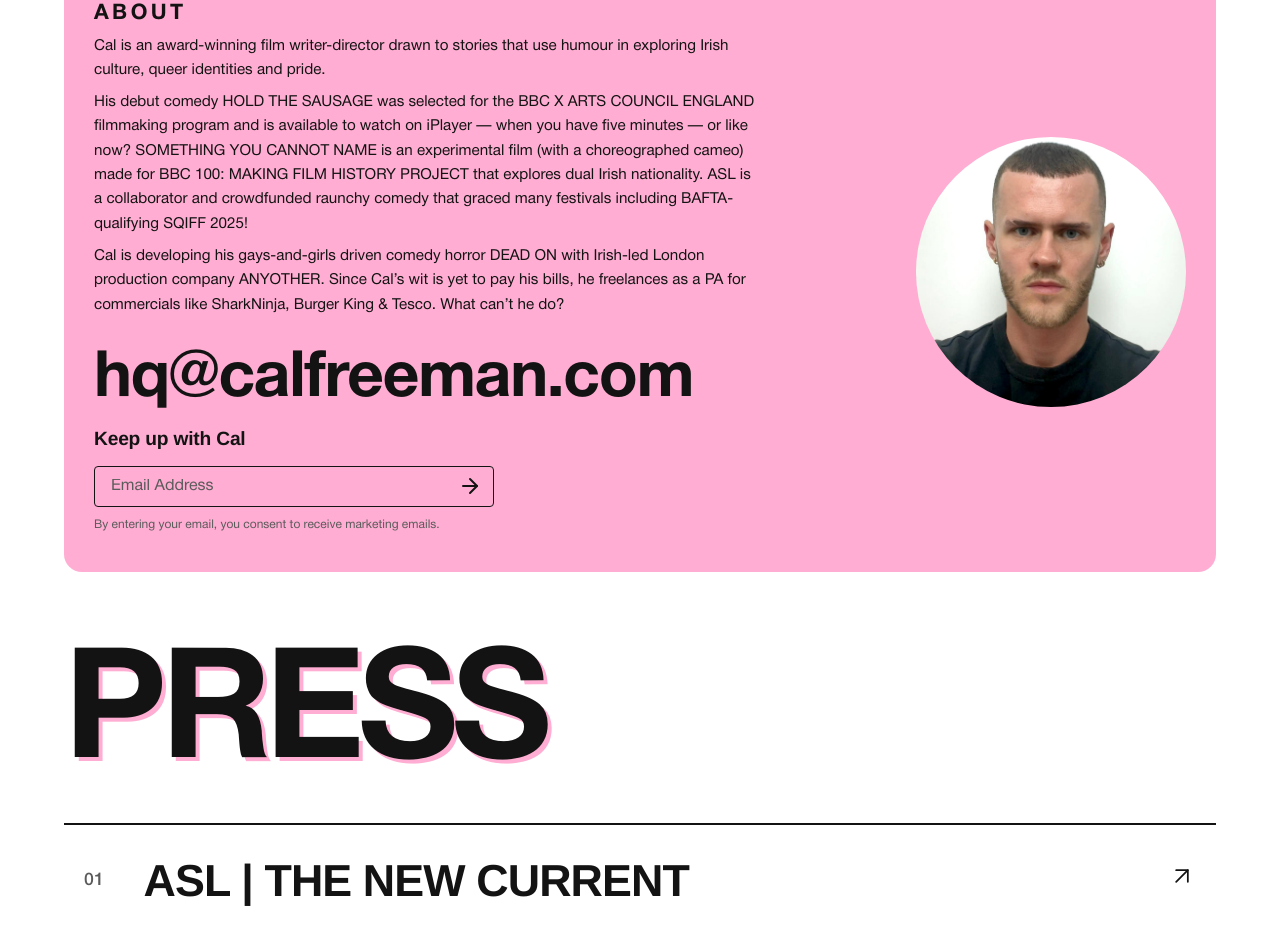
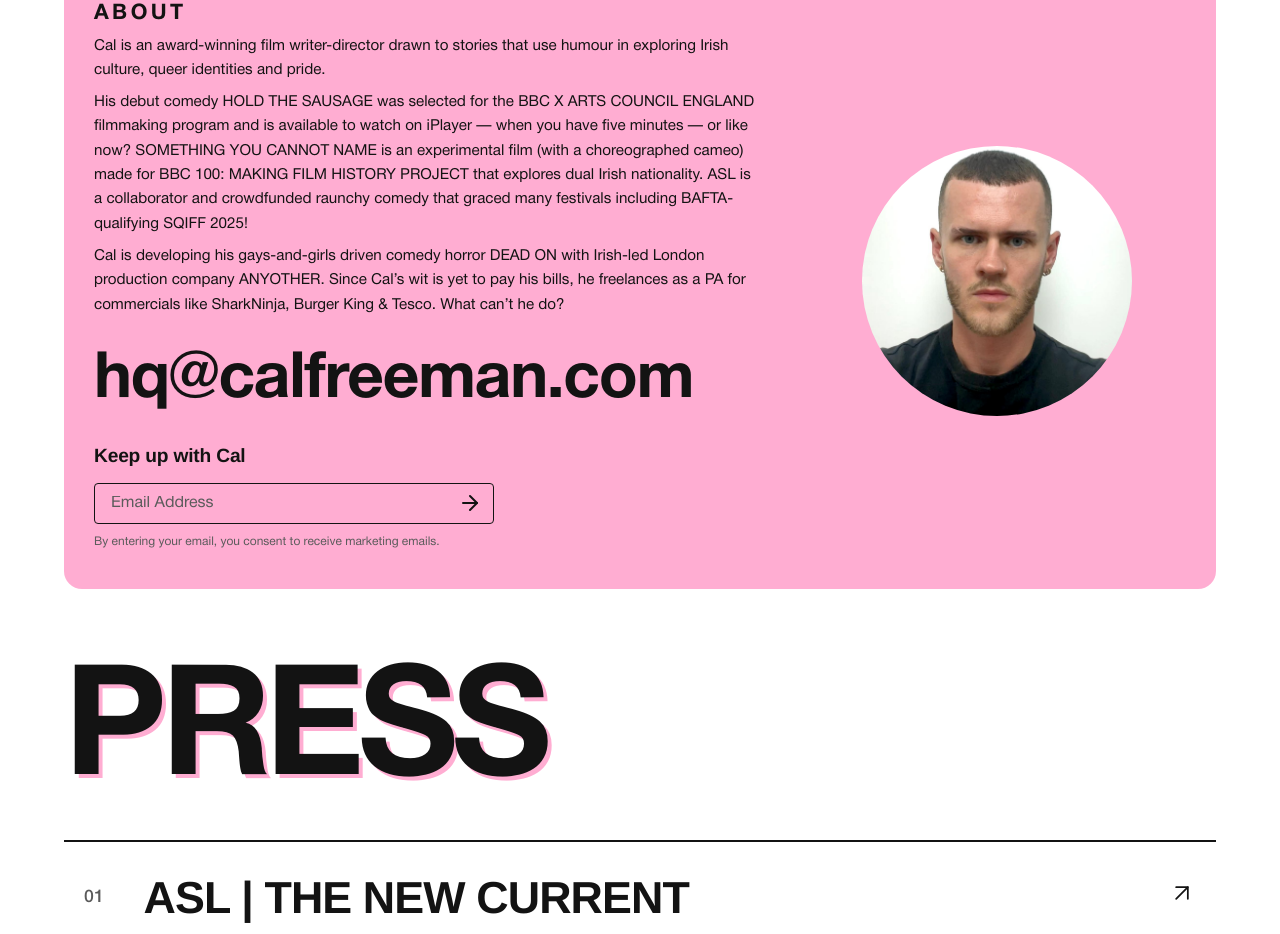
Before and after one commit to Tandrews287/CalFreeman, a website: page index.html in a window 1280 px wide. Shown: the part 1020-1954 px from the top of the page. Drawn offline with Linux system fonts and the light colour scheme.

Commit message:
email marketing fix

```diff
--- a/index.html
+++ b/index.html
@@ -4,7 +4,7 @@
     <meta charset="UTF-8">
     <meta name="viewport" content="width=device-width, initial-scale=1.0">
     <title>Cal Freeman | Writer & Director</title>
-    <link rel="stylesheet" href="styles.css?v=20260703r">
+    <link rel="stylesheet" href="styles.css?v=20260703u">
 </head>
 <body class="is-loading">
     <div class="load-overlay" aria-hidden="true">
@@ -72,7 +72,6 @@
                 <p>Cal is an award-winning film writer-director drawn to stories that use humour in exploring Irish culture, queer identities and pride.</p>
                 <p>His debut comedy HOLD THE SAUSAGE was selected for the BBC X ARTS COUNCIL ENGLAND filmmaking program and is available to watch on iPlayer — when you have five minutes — or like now? SOMETHING YOU CANNOT NAME is an experimental film (with a choreographed cameo) made for BBC 100: MAKING FILM HISTORY PROJECT that explores dual Irish nationality. ASL is a collaborator and crowdfunded raunchy comedy that graced many festivals including BAFTA-qualifying SQIFF 2025!</p>
                 <p>Cal is developing his gays-and-girls driven comedy horror DEAD ON with Irish-led London production company ANYOTHER. Since Cal’s wit is yet to pay his bills, he freelances as a PA for commercials like SharkNinja, Burger King &amp; Tesco. What can’t he do?</p>
-                <br>
                 <a href="mailto:hq@calfreeman.com?subject=What's%20the%20craic%3F" class="massive-email">hq@calfreeman.com</a>
 
                 <div class="email-signup-container">
@@ -165,6 +164,6 @@
         <a href="mailto:hq@calfreeman.com?subject=What's%20the%20craic%3F" class="massive-footer-email">hq@calfreeman.com</a>
     </footer>
 
-    <script src="script.js?v=20260703s"></script>
+    <script src="script.js?v=20260703u"></script>
 </body>
 </html>
--- a/styles.css
+++ b/styles.css
@@ -327,8 +327,8 @@ body.page-ready .load-overlay {
 }
 
 .massive-email {
-    display: inline-block;
-    margin-top: 16px;
+    display: block;
+    margin: 32px 0;
     font-size: clamp(2.5rem, 5.5vw, 4rem);
     font-weight: 700;
     color: var(--ink);
@@ -354,6 +354,7 @@ body.page-ready .load-overlay {
     aspect-ratio: 1 / 1;
     overflow: hidden;
     border: 0;
+    transform: translateX(-20%);
 }
 
 .about-image {
@@ -795,7 +796,6 @@ body.lightbox-open {
 
 /* Email Signup Form */
 .email-signup-container {
-    margin-top: 16px;
 }
 
 .email-signup-container h3 {
```
